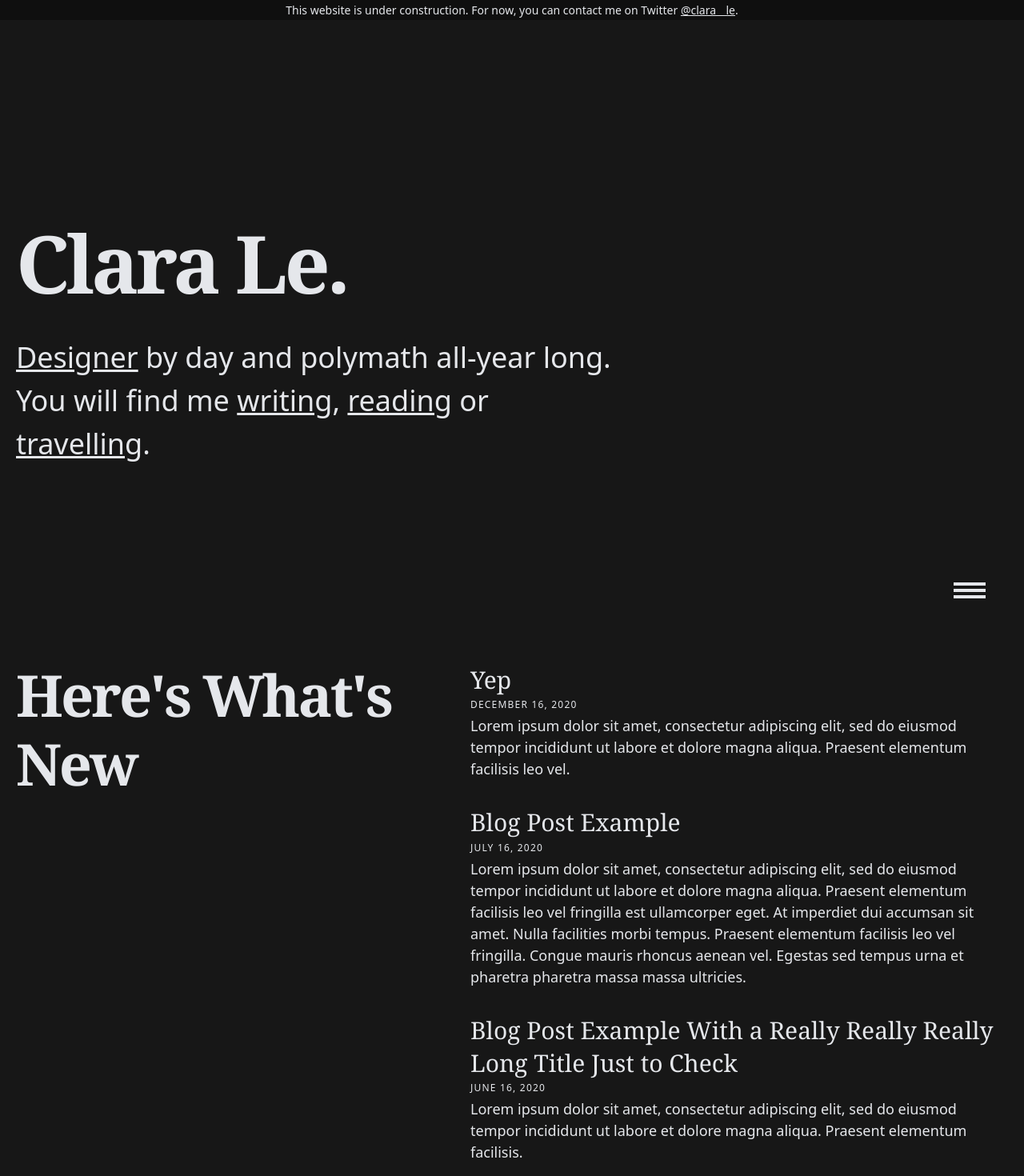
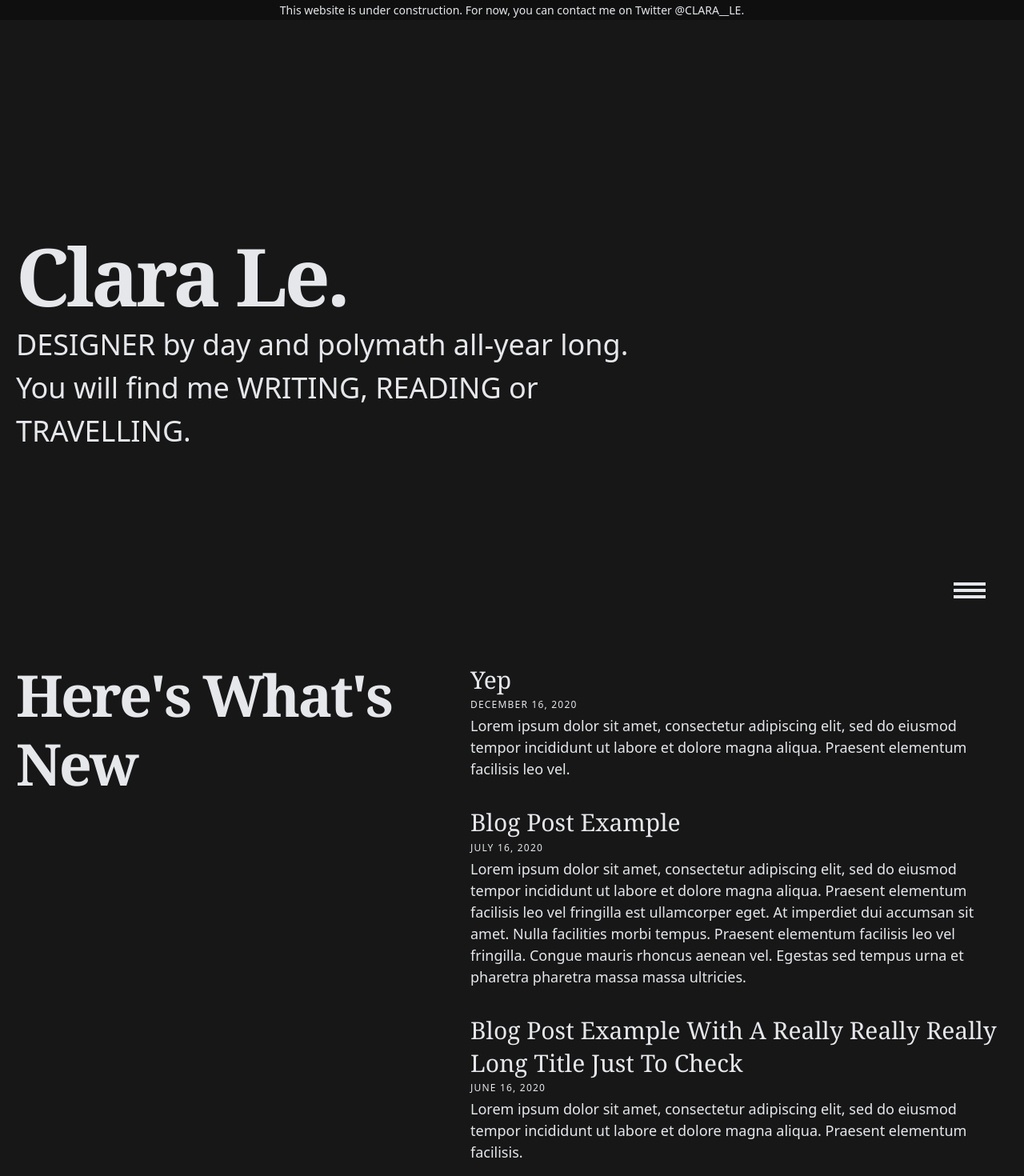
Before and after one commit to hgcl/clara-website, a Next.js app: page / in a window 1280 px wide. Shown: the top 1470 px of the page at 80% size. Built offline with nearby package versions, Linux system fonts and the light colour scheme; a web font is replaced by a local one.

Commit message:
Edit link style

```diff
--- a/components/intro.js
+++ b/components/intro.js
@@ -4,7 +4,7 @@ import { WEBSITE_NAME } from "../lib/constants";
 export default function Intro() {
   return (
     <section className="h-screen flex flex-col justify-center max-w-3xl">
-      <h1 className="text-6xl md:text-8xl font-bold tracking-tighter leading-tight md:pr-8 mb-8">
+      <h1 className="text-6xl md:text-8xl font-bold tracking-tighter leading-tight md:pr-8">
         {WEBSITE_NAME}
       </h1>
       <p className="text-2xl md:text-4xl">
--- a/components/link.js
+++ b/components/link.js
@@ -4,14 +4,14 @@ export default function Link({ href, as, children, className }) {
   const isExternal = href.startsWith("http");
   if (isExternal) {
     return (
-      <a className={`underline ${className}`} href={href}>
+      <a className={`uppercase ${className}`} href={href}>
         {children}
       </a>
     );
   }
   return (
     <NextLink href={href} as={as}>
-      <a className={`underline ${className}`}>{children}</a>
+      <a className={`uppercase ${className}`}>{children}</a>
     </NextLink>
   );
 }
--- a/components/post-preview.js
+++ b/components/post-preview.js
@@ -16,7 +16,7 @@ export default function PostPreview({
       {/* <div className="mb-5">
         <CoverImage slug={slug} title={title} src={coverImage} />
       </div> */}
-      <Link as={`/posts/${slug}`} href="/posts/[slug]" className="no-underline">
+      <Link as={`/posts/${slug}`} href="/posts/[slug]" className="capitalize">
         <h3 className="text-3xl mb-2 leading-snug">{title}</h3>
       </Link>
       <div className="text-xs tracking-widest uppercase mb-4">
```
